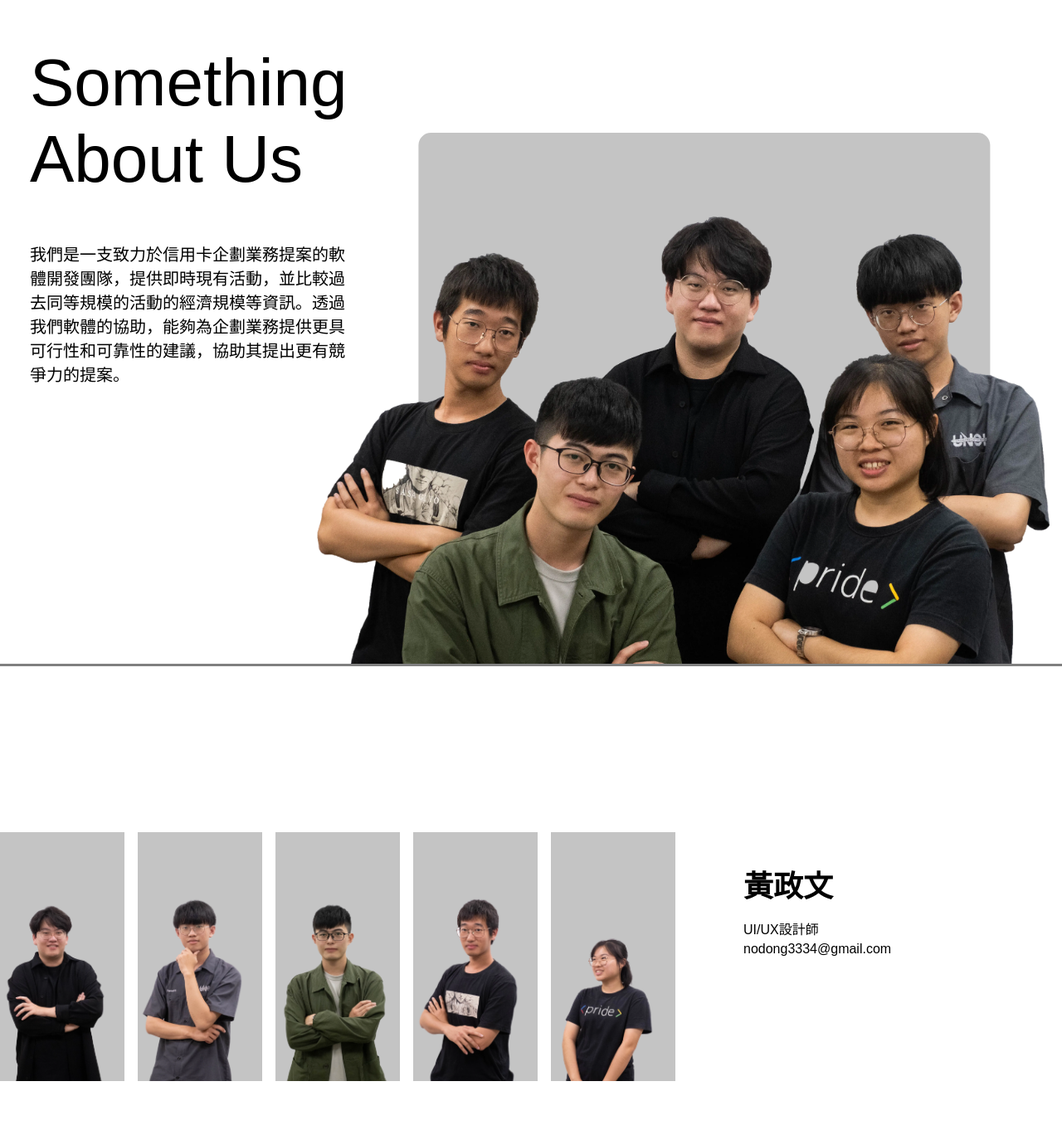
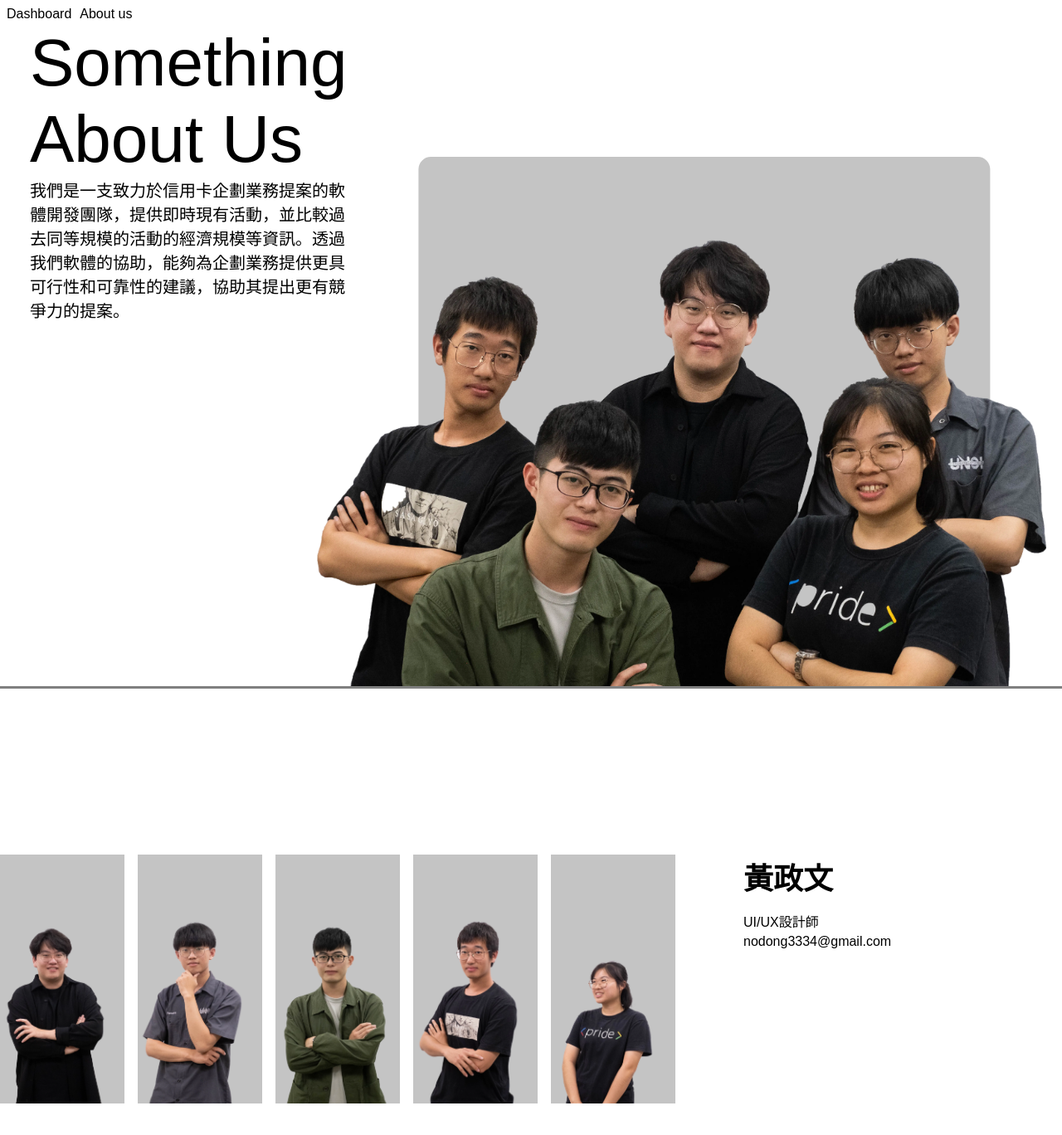
Before and after one commit to ypdebby/uidd2024, a React (Vite) app: page /about in a window 1280 px wide. Shown: the top 1368 px of the page at 83% size. Built offline with nearby package versions, Linux system fonts and the light colour scheme.

Commit message:
加入react router 以達成換頁

```diff
--- a/package.json
+++ b/package.json
@@ -14,7 +14,8 @@
   },
   "dependencies": {
     "react": "^18.2.0",
-    "react-dom": "^18.2.0"
+    "react-dom": "^18.2.0",
+    "react-router-dom": "^6.22.3"
   },
   "devDependencies": {
     "@types/react": "^18.2.66",
--- a/src/App.css
+++ b/src/App.css
@@ -1,143 +1,6 @@
-body {
-  background-color: white;
+* {
+  margin: 0;
+  padding: 0;
+  box-sizing: border-box;
   font-family: 'Noto Sans TC', sans-serif;
-  padding: 0;
-  margin: 0;
 }
-
-.intro-container {
-  display: flex;
-  width: 100%;
-  height: 100vh;
-  overflow: hidden;
-  border-bottom: 3px solid gray;
-}
-
-.intro {
-  width: 30%;
-  margin-left: 36px;
-}
-.intro h1 {
-  font-size: 80px;
-  font-weight: 500;
-}
-.intro p {
-  font-size: 20px;
-}
-
-.people-images {
-  display: relative;
-  position: relative;
-  height: 100%;
-  width: 100%;
-}
-.people-images img {
-  position: absolute;
-  height: 80%;
-  bottom: 0px;
-  margin-left: -50px;
-}
-.people-images .gray_vector {
-  position: absolute;
-  width: 80%;
-  height: 80%;
-  bottom: 0px;
-  left: 50%;
-  transform: translateX(-50%);
-  background-color: #c4c4c4;
-  border-radius: 15px 15px 0;
-}
-
-.member-intro{
-  width: 100vw;
-  height: 400px;
-  margin-top: 200px;
-  display: flex;
-}
-
-.member-container {
-  position: relative;
-  height: 300px;
-  width: 150px;
-  margin-right: 16px;
-  background-color: #c4c4c4;
-  transition: all 0.3s ease;
-}
-.member-card-container {
-  position: absolute;
-  display: flex;
-}
-.member-container img {
-  height: 100%;
-}
-.member-container:hover {
-  height: 400px;
-  width: 200px;
-  transform: translateY(-100px);
-}
-
-.right-side {
-  position: absolute;
-  left: 70%;
-}
-.right-side h3 {
-  margin-bottom: 16px;
-  font-size: 36px;
-}
-.right-side p {
-  margin-top: 0;
-  margin-bottom: 4px;
-}
-
-/* .personsmall{
-  max-width: 15%;
-  margin-left:-18px;
-  width: auto;
-  height: auto;
-  bottom: 0px;
-  z-index: 1;
-  object-fit: contain;
-  cursor: pointer;
-}
-
-.personsmall:hover {
-  transform: scale(1.1) translateY(-15px);
-}
-
-.personsmall {
-  transition: transform 0.3s ease;
-}
-
-.vector{
-  position: absolute;
-  display: flex;
-  width: auto;
-  height: auto;
-  bottom: -100%;
-}
-
-.vectorsmall{
-  margin-left: 20px;
-  bottom: 0px;
-}
-
-
-#button1{
-  max-width: 100%;
-  margin-left:0px;
-  width: auto;
-  height: auto;
-  bottom: 0px;
-  z-index: 1;
-  object-fit: contain;
-}
-
-
-.member_introduce{
-  position: absolute;
-  top: 115%;
-  left: 30%;
-  transform: translateX(-50%);
-  font-size: 60px;
-  color: black;
-} */
--- a/src/App.jsx
+++ b/src/App.jsx
@@ -1,61 +1,17 @@
-import { React, useState } from "react";
+import { React } from "react";
 import "./App.css";
-import main_picture from "./img/團體照.webp";
-import member1 from "./img/member/01-黃政文.webp";
-import member2 from "./img/member/02-蘇奕幃.webp";
-import member3 from "./img/member/03-王三禾.webp";
-import member4 from "./img/member/04-阮紹銘.webp";
-import member5 from "./img/member/05-曾鈺蘋.webp";
+import About from "@/pages/About";
+import {Routes, Route} from "react-router-dom";
 
-function App() {
-  const [memberIntroText, setMemberIntroText] = useState({name: "黃政文", role: "UI/UX設計師", email: "nodong3334@gmail.com", intro: ""});
-  const memberData = [
-    { name: "黃政文", role: "UI/UX設計師", email: "nodong3334@gmail.com", intro: "", img: member1 },
-    { name: "蘇奕幃", role: "工程師", email: "yiwei.suuu@gmail.com", intro: "未來想當前端工程師，興趣是聽Kpop跟跑咖🤩", img: member2 },
-    { name: "王三禾", role: "工程師", email: "wang3harry@gmail.com", intro: "我想變成一隻(海豚)在海裡游泳", img: member3 },
-    { name: "阮紹銘", role: "工程師", email: "bend06b@gmail.com", intro: "我今天想翹課。", img: member4 },
-    { name: "曾鈺蘋", role: "工程師", email: "E24103175@gs.ncku.edu.tw", intro: "希望未來可以每天生魚片吃到飽", img: member5 },
-  ];
-
-  const handleMemberIntroChange = (memberId) => {
-    setMemberIntroText({
-      name: memberData[memberId].name,
-      role: memberData[memberId].role,
-      email: memberData[memberId].email,
-      intro: memberData[memberId].intro
-    });
-  };
-
+export default function App() {
   return (
-    <body>
-      <div className="intro-container">
-        <div className="intro">
-          <h1>Something About Us</h1>
-          <p>我們是一支致力於信用卡企劃業務提案的軟體開發團隊，提供即時現有活動，並比較過去同等規模的活動的經濟規模等資訊。透過我們軟體的協助，能夠為企劃業務提供更具可行性和可靠性的建議，協助其提出更有競爭力的提案。</p>
-        </div>
-        <div className="people-images">
-          <div className="gray_vector"></div>
-          <img src={main_picture} alt="main_picture" />
-        </div>
-      </div>
-
-      <div className="member-intro" >
-        <div className="member-card-container">
-          {memberData.map((member, index) => (
-            <div className="member-container" key={index} onMouseEnter={() => handleMemberIntroChange(index)} >
-              <img src={member.img} alt={member.name} />
-            </div>
-          ))}
-        </div>
-        <div className="right-side">
-          <h3>{memberIntroText.name}</h3>
-          <p>{memberIntroText.role}</p>
-          <p>{memberIntroText.email}</p>
-          <p>{memberIntroText.intro}</p>
-        </div>
-      </div>
-    </body>
+    <Routes>
+      <Route path="/" element={
+        <>
+          <h1>Home page</h1>
+        </>
+      } />
+      <Route path='/about' element={<About />} />
+    </Routes>
   );
 }
-
-export default App;
--- /dev/null
+++ b/src/components/Header/index.jsx
@@ -0,0 +1,12 @@
+import React from "react";
+import "./style.css";
+import { Link } from "react-router-dom";
+
+export default function Header() {
+  return (
+    <nav className="navbar">
+      <Link to="/">Dashboard</Link>
+      <Link to="/about">About us</Link>
+    </nav>
+  );
+}
--- /dev/null
+++ b/src/components/Header/style.css
@@ -0,0 +1,17 @@
+.navbar {
+  display: flex;
+  width: 100%;
+  height: 30px;
+  gap: 10px;
+  padding: 8px;
+}
+
+.navbar a {
+  text-decoration: none;
+  color: black;
+}
+
+.navbar a:hover {
+  cursor: pointer;
+  color: blue;
+}
--- a/src/main.jsx
+++ b/src/main.jsx
@@ -1,9 +1,12 @@
 import React from "react";
 import ReactDOM from "react-dom/client";
 import App from "./App.jsx";
+import {BrowserRouter} from "react-router-dom";
 
 ReactDOM.createRoot(document.getElementById("root")).render(
   <React.StrictMode>
-    <App />
+    <BrowserRouter>
+      <App />
+    </BrowserRouter>
   </React.StrictMode>,
 );
--- /dev/null
+++ b/src/pages/About/index.css
@@ -0,0 +1,136 @@
+.intro-container {
+  display: flex;
+  width: 100%;
+  height: 100vh;
+  overflow: hidden;
+  border-bottom: 3px solid gray;
+}
+
+.intro {
+  width: 30%;
+  margin-left: 36px;
+}
+.intro h1 {
+  font-size: 80px;
+  font-weight: 500;
+}
+.intro p {
+  font-size: 20px;
+}
+
+.people-images {
+  display: relative;
+  position: relative;
+  height: 100%;
+  width: 100%;
+}
+.people-images img {
+  position: absolute;
+  height: 80%;
+  bottom: 0px;
+  margin-left: -50px;
+}
+.people-images .gray_vector {
+  position: absolute;
+  width: 80%;
+  height: 80%;
+  bottom: 0px;
+  left: 50%;
+  transform: translateX(-50%);
+  background-color: #c4c4c4;
+  border-radius: 15px 15px 0;
+}
+
+.member-intro{
+  width: 100vw;
+  height: 400px;
+  margin-top: 200px;
+  display: flex;
+}
+
+.member-container {
+  position: relative;
+  height: 300px;
+  width: 150px;
+  margin-right: 16px;
+  background-color: #c4c4c4;
+  transition: all 0.3s ease;
+}
+.member-card-container {
+  position: absolute;
+  display: flex;
+}
+.member-container img {
+  height: 100%;
+}
+.member-container:hover {
+  height: 400px;
+  width: 200px;
+  transform: translateY(-100px);
+}
+
+.right-side {
+  position: absolute;
+  left: 70%;
+}
+.right-side h3 {
+  margin-bottom: 16px;
+  font-size: 36px;
+}
+.right-side p {
+  margin-top: 0;
+  margin-bottom: 4px;
+}
+
+/* .personsmall{
+  max-width: 15%;
+  margin-left:-18px;
+  width: auto;
+  height: auto;
+  bottom: 0px;
+  z-index: 1;
+  object-fit: contain;
+  cursor: pointer;
+}
+
+.personsmall:hover {
+  transform: scale(1.1) translateY(-15px);
+}
+
+.personsmall {
+  transition: transform 0.3s ease;
+}
+
+.vector{
+  position: absolute;
+  display: flex;
+  width: auto;
+  height: auto;
+  bottom: -100%;
+}
+
+.vectorsmall{
+  margin-left: 20px;
+  bottom: 0px;
+}
+
+
+#button1{
+  max-width: 100%;
+  margin-left:0px;
+  width: auto;
+  height: auto;
+  bottom: 0px;
+  z-index: 1;
+  object-fit: contain;
+}
+
+
+.member_introduce{
+  position: absolute;
+  top: 115%;
+  left: 30%;
+  transform: translateX(-50%);
+  font-size: 60px;
+  color: black;
+} */
--- /dev/null
+++ b/src/pages/About/index.jsx
@@ -0,0 +1,61 @@
+import { React, useState } from "react";
+import "./index.css";
+import Header from "@/components/Header";
+import main_picture from "@/img/團體照.webp";
+import member1 from "@/img/member/01-黃政文.webp";
+import member2 from "@/img/member/02-蘇奕幃.webp";
+import member3 from "@/img/member/03-王三禾.webp";
+import member4 from "@/img/member/04-阮紹銘.webp";
+import member5 from "@/img/member/05-曾鈺蘋.webp";
+
+export default function About() {
+  const [memberIntroText, setMemberIntroText] = useState({name: "黃政文", role: "UI/UX設計師", email: "nodong3334@gmail.com", intro: ""});
+  const memberData = [
+    { name: "黃政文", role: "UI/UX設計師", email: "nodong3334@gmail.com", intro: "", img: member1 },
+    { name: "蘇奕幃", role: "工程師", email: "yiwei.suuu@gmail.com", intro: "未來想當前端工程師，興趣是聽Kpop跟跑咖🤩", img: member2 },
+    { name: "王三禾", role: "工程師", email: "wang3harry@gmail.com", intro: "我想變成一隻(海豚)在海裡游泳", img: member3 },
+    { name: "阮紹銘", role: "工程師", email: "bend06b@gmail.com", intro: "我今天想翹課。", img: member4 },
+    { name: "曾鈺蘋", role: "工程師", email: "E24103175@gs.ncku.edu.tw", intro: "希望未來可以每天生魚片吃到飽", img: member5 },
+  ];
+
+  const handleMemberIntroChange = (memberId) => {
+    setMemberIntroText({
+      name: memberData[memberId].name,
+      role: memberData[memberId].role,
+      email: memberData[memberId].email,
+      intro: memberData[memberId].intro
+    });
+  };
+
+  return (
+    <div>
+      <Header />
+      <div className="intro-container">
+        <div className="intro">
+          <h1>Something About Us</h1>
+          <p>我們是一支致力於信用卡企劃業務提案的軟體開發團隊，提供即時現有活動，並比較過去同等規模的活動的經濟規模等資訊。透過我們軟體的協助，能夠為企劃業務提供更具可行性和可靠性的建議，協助其提出更有競爭力的提案。</p>
+        </div>
+        <div className="people-images">
+          <div className="gray_vector"></div>
+          <img src={main_picture} alt="main_picture" />
+        </div>
+      </div>
+
+      <div className="member-intro" >
+        <div className="member-card-container">
+          {memberData.map((member, index) => (
+            <div className="member-container" key={index} onMouseEnter={() => handleMemberIntroChange(index)} >
+              <img src={member.img} alt={member.name} />
+            </div>
+          ))}
+        </div>
+        <div className="right-side">
+          <h3>{memberIntroText.name}</h3>
+          <p>{memberIntroText.role}</p>
+          <p>{memberIntroText.email}</p>
+          <p>{memberIntroText.intro}</p>
+        </div>
+      </div>
+    </div>
+  );
+}
--- a/vite.config.js
+++ b/vite.config.js
@@ -1,7 +1,11 @@
 import { defineConfig } from "vite";
 import react from "@vitejs/plugin-react";
+import * as path from "path";
 
 // https://vitejs.dev/config/
 export default defineConfig({
   plugins: [react()],
+  resolve: {
+    alias: [{ find: "@", replacement: path.resolve(__dirname, "src") }],
+  },
 });
```
Also changed, not shown: 1 other file (tests, documents, lock files or other folders).
